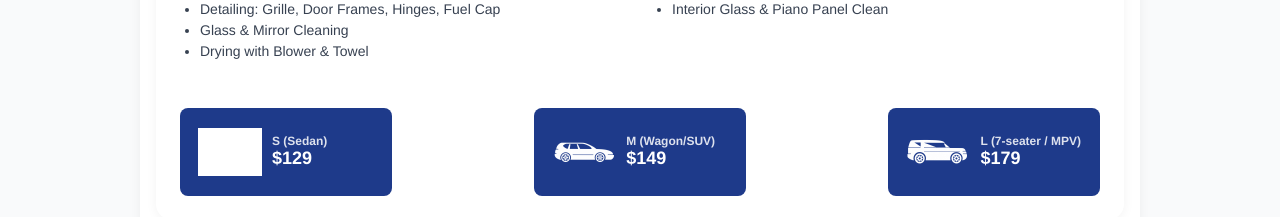
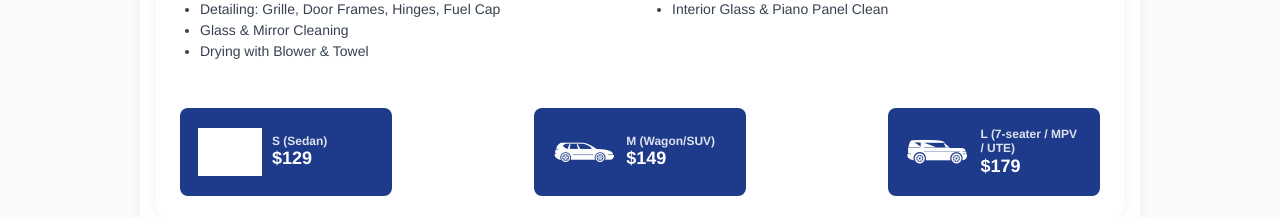
Before and after one commit to Wang-Ruikai/Detail-lab-web, a React (Vite) app: page / in a window 1280 px wide. Shown: the part 1280-1497 px from the top of the page. Built offline with nearby package versions, Linux system fonts and the light colour scheme; grey boxes are pictures that could not be loaded.

Commit message:
Update: adjust UTE icon alignment & size

```diff
--- a/src/LuxuryPackages.jsx
+++ b/src/LuxuryPackages.jsx
@@ -109,12 +109,24 @@ const PACKAGES = [
   },
 ];
 
-// ✅ 更新：L 的说明去掉 Ute；新增 UTE（仅 C 用到）
-const SIZE_DETAILS = {
-  S: "(Sedan)",
-  M: "(Wagon/SUV)",
-  L: "(7-seater / MPV)",
-  UTE: "(Ute)",
+/** ========= 尺寸标签（按套餐区分） =========
+ *  - C 套餐：L 不带 UTE，另有独立 UTE 按钮
+ *  - 其他套餐：不显示 UTE 按钮，L 标签包含 UTE
+ */
+const getSizeDetails = (pkgId) => {
+  if (pkgId === "C") {
+    return {
+      S: "(Sedan)",
+      M: "(Wagon/SUV)",
+      L: "(7-seater / MPV)",
+      UTE: "(Ute)",
+    };
+  }
+  return {
+    S: "(Sedan)",
+    M: "(Wagon/SUV)",
+    L: "(7-seater / MPV / UTE)",
+  };
 };
 
 const ADDONS = [
@@ -131,7 +143,7 @@ const ADDONS = [
 function VehicleCard({ value, onChange }) {
   const pkg = PACKAGES.find((p) => p.id === value.packageId);
 
-  // 当选择了 UTE 但不是 C 套餐时，计价按 L（不改变 UI 已选的 size 值，避免状态抖动）
+  // 非 C 套餐若 size=UTE，计价按 L（UI 不显示 UTE，但安全兜底）
   const effectiveSize = value.size === "UTE" && pkg?.id !== "C" ? "L" : value.size;
   const basePriceRaw = pkg && effectiveSize ? pkg.price[effectiveSize] : 0;
 
@@ -225,20 +237,19 @@ function VehicleCard({ value, onChange }) {
         </div>
       </div>
 
-      {/* 尺寸/价格：C 显示 UTE；其他只显示 S/M/L */}
+      {/* 尺寸/价格：C 显示 UTE；其他只显示 S/M/L（且 L 标签含 UTE） */}
       {pkg && (
         <div className="price-row">
           {(() => {
             const showUte = pkg.id === "C";
             const orderedSizes = showUte ? ["S", "M", "UTE", "L"] : ["S", "M", "L"];
             const iconIndexMap = { S: 1, M: 2, L: 3, UTE: 4 };
+            const labels = getSizeDetails(pkg.id);
 
-            // 注意：非 C 套餐不渲染 UTE；若 state 中仍是 UTE，计价已在上方用 effectiveSize= L 处理
             return orderedSizes
               .filter((s) => pkg.price[s] !== undefined || s === "UTE")
               .map((size) => {
-                const price =
-                  size === "UTE" && !showUte ? pkg.price.L : pkg.price[size];
+                const price = size === "UTE" && !showUte ? pkg.price.L : pkg.price[size];
                 const iconIndex = iconIndexMap[size] || 1;
 
                 return (
@@ -254,7 +265,7 @@ function VehicleCard({ value, onChange }) {
                     />
                     <div className="price-info">
                       <span className="size-label">
-                        {size} {SIZE_DETAILS[size] || ""}
+                        {size} {labels[size] || ""}
                       </span>
                       <div className="price-line">
                         <span className="new-price">${price}</span>
@@ -369,7 +380,7 @@ export default function LuxuryPackages() {
       { uid: crypto.randomUUID(), name: "", packageId: "A", size: null, detailChoice: null, addons: {} },
     ]);
   const removeVehicle = (uid) => setVehicles((v) => v.filter((x) => x.uid !== uid));
-  const updateVehicle = (uid, next) => setVehicles((v) => v.map((x) => (x.uid === uid ? next : x)));
+  const updateVehicle = (uid, next) => setVehicles((v) => (v.map((x) => (x.uid === uid ? next : x))));
 
   const grandTotal = useMemo(() => {
     return vehicles.reduce((sum, v) => {
@@ -395,7 +406,6 @@ export default function LuxuryPackages() {
       const pkg = PACKAGES.find((p) => p.id === v.packageId);
       if (!pkg || !v.size) return { key: v.uid, title: `Vehicle ${idx + 1}`, ready: false };
 
-      // ✅ 明细里也用同样的 L 替代逻辑，保持一致
       const effectiveSize = v.size === "UTE" && pkg.id !== "C" ? "L" : v.size;
       const base = pkg.price[effectiveSize];
 
@@ -415,7 +425,7 @@ export default function LuxuryPackages() {
         key: v.uid,
         title: v.name?.trim() || `Vehicle ${idx + 1}`,
         pkgName: pkg.name,
-        size: effectiveSize,                     // 明细中按生效尺寸显示
+        size: effectiveSize, // 明细中显示生效尺寸
         dChoice: pkg.id === "D" ? v.detailChoice : null,
         base,
         addons: addonList,
```
